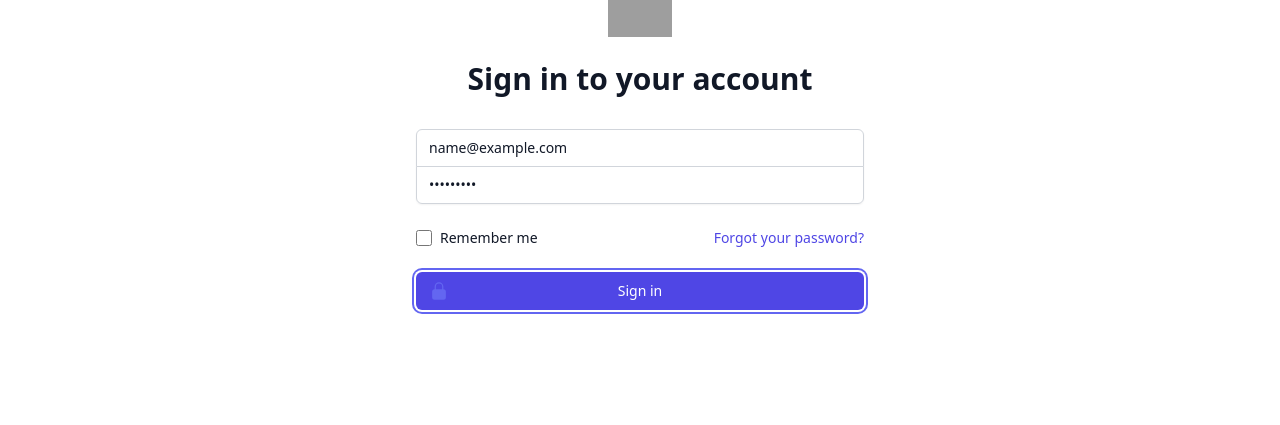
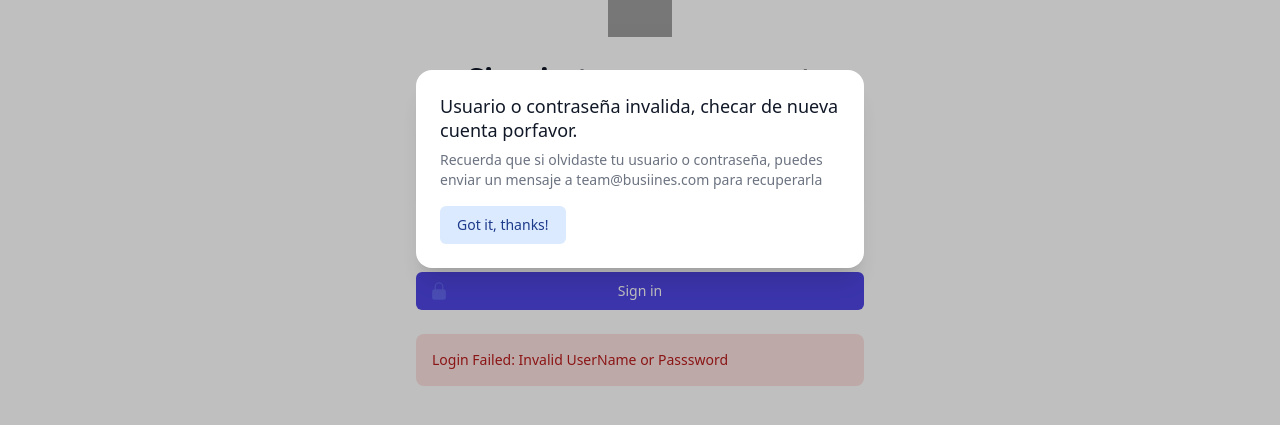
Before and after one commit to Misael-GC/next-js, a Next.js app: page /login in a window 1280 px wide. Both pictures are taken after typing "name@example.com", "Sample123" into the empty fields and a click on the button "Sign in". Shown: the part 231-656 px from the top of the page. Built offline with nearby package versions, Linux system fonts and the light colour scheme; no server answers; grey boxes are pictures that could not be loaded.

Commit message:
Reto del error del Login, aviso del error y un modal

```diff
--- /dev/null
+++ b/src/common/ModalLoginError.js
@@ -0,0 +1,61 @@
+import { Dialog, Transition } from '@headlessui/react';
+import { Fragment, useState } from 'react';
+
+export default function MyModal() {
+  let [isOpen, setIsOpen] = useState(true);
+
+  function closeModal() {
+    setIsOpen(false);
+  }
+
+  function openModal() {
+    setIsOpen(true);
+  }
+
+  return (
+    <>
+
+      <Transition appear show={isOpen} as={Fragment}>
+        <Dialog as="div" className="relative z-10" onClose={closeModal}>
+          <Transition.Child as={Fragment} enter="ease-out duration-300" enterFrom="opacity-0" enterTo="opacity-100" leave="ease-in duration-200" leaveFrom="opacity-100" leaveTo="opacity-0">
+            <div className="fixed inset-0 bg-black bg-opacity-25" />
+          </Transition.Child>
+
+          <div className="fixed inset-0 overflow-y-auto">
+            <div className="flex min-h-full items-center justify-center p-4 text-center">
+              <Transition.Child
+                as={Fragment}
+                enter="ease-out duration-300"
+                enterFrom="opacity-0 scale-95"
+                enterTo="opacity-100 scale-100"
+                leave="ease-in duration-200"
+                leaveFrom="opacity-100 scale-100"
+                leaveTo="opacity-0 scale-95"
+              >
+                <Dialog.Panel className="w-full max-w-md transform overflow-hidden rounded-2xl bg-white p-6 text-left align-middle shadow-xl transition-all">
+                  <Dialog.Title as="h3" className="text-lg font-medium leading-6 text-gray-900">
+                    Usuario o contraseña invalida, checar de nueva cuenta porfavor.
+                  </Dialog.Title>
+                  <div className="mt-2">
+                    <p className="text-sm text-gray-500">
+                    Recuerda que si olvidaste tu usuario o contraseña, puedes enviar un mensaje a team@busiines.com para recuperarla</p>
+                  </div>
+
+                  <div className="mt-4">
+                    <button
+                      type="button"
+                      className="inline-flex justify-center rounded-md border border-transparent bg-blue-100 px-4 py-2 text-sm font-medium text-blue-900 hover:bg-blue-200 focus:outline-none focus-visible:ring-2 focus-visible:ring-blue-500 focus-visible:ring-offset-2"
+                      onClick={closeModal}
+                    >
+                      Got it, thanks!
+                    </button>
+                  </div>
+                </Dialog.Panel>
+              </Transition.Child>
+            </div>
+          </div>
+        </Dialog>
+      </Transition>
+    </>
+  );
+}
--- a/src/components/LoginPage.js
+++ b/src/components/LoginPage.js
@@ -1,6 +1,7 @@
 import { useRef } from 'react';
 import { LockClosedIcon } from '@heroicons/react/24/solid';
 import { useAuth } from '@hooks/useAuth';
+import ModalLoginError from '@common/ModalLoginError';
 
 export default function LoginPage() {
   const emailRef = useRef(null);
@@ -13,9 +14,16 @@
     const password = passwordRef.current.value;
 
     // console.log(email, password);
-    auth.singIn(email, password).then(() => {
-      console.log('Login success');
-    });
+    auth.singIn(email, password).then(
+      () => {
+        console.log('Login success');
+      },
+      (reason) => {
+        console.log('login failed');
+        console.error(reason);
+        auth.setError(' Invalid UserName or Passsword');
+      }
+    );
   };
 
   return (
@@ -87,6 +95,12 @@
                 Sign in
               </button>
             </div>
+            {auth.error ? (
+              <div className="p-4 mb-4 text-sm text-red-700 bg-red-100 rounded-lg dark:bg-red-200 dark:text-red-800" role="alert">
+                <span className="font-medium">Login Failed: </span> {auth.error }
+                <ModalLoginError />
+              </div>
+            ) : null}
           </form>
         </div>
       </div>
--- a/src/hooks/useAuth.js
+++ b/src/hooks/useAuth.js
@@ -20,6 +20,7 @@
 //Captar información del usuario
 function useProvideAuth() {
   const [user, setUser] = useState(null);
+  const [error, setError]=useState();
   //funcion de iniciar sesion
   const singIn = async (email, password) => {
     const options = {
@@ -36,6 +37,8 @@
   };
   return {
     user,
+    error,
+    setError,
     singIn,
   };
 }
```
